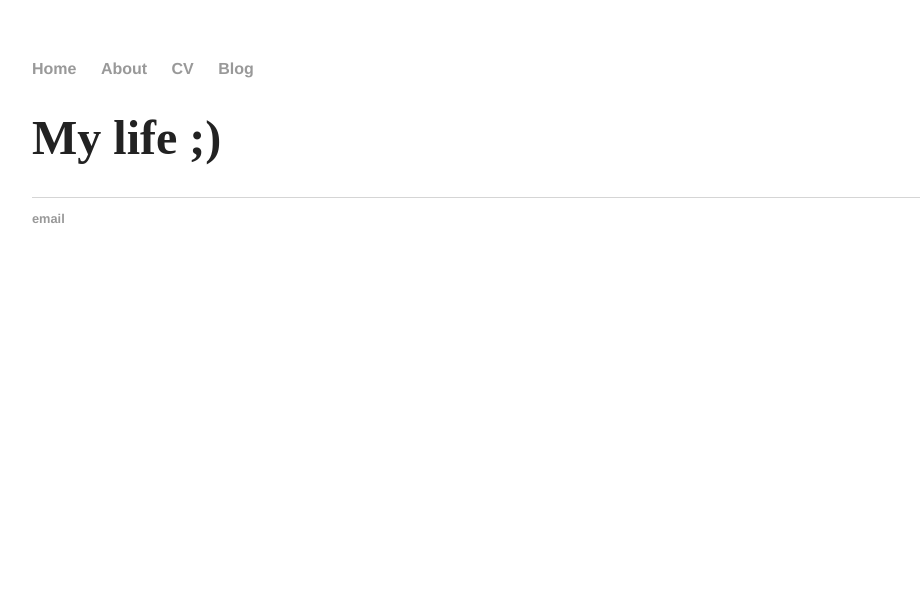
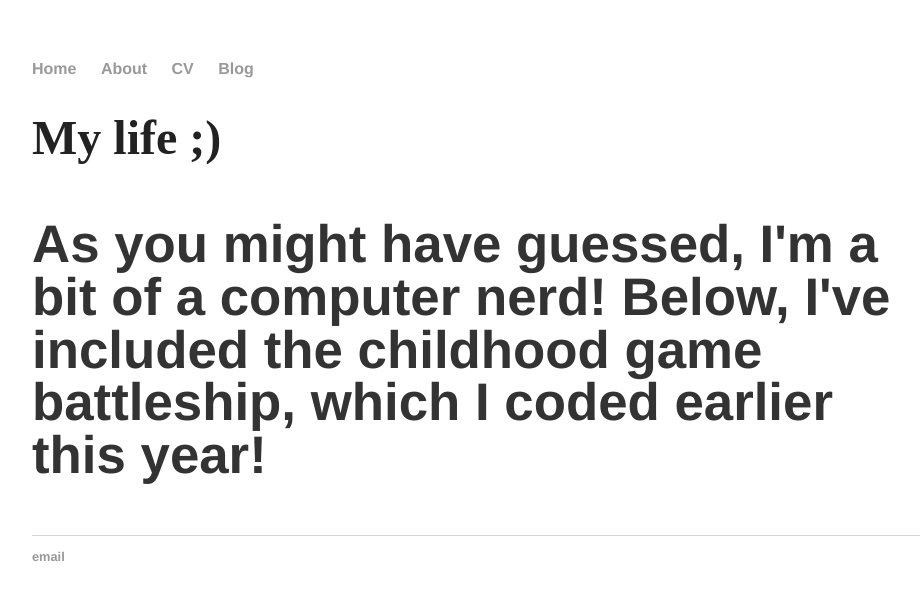
Before and after one commit to fnaqvi2151/fnaqvi2151.github.io, a Jekyll site: the page built from about/index.html, in a window 1280 px wide. Shown: the top 600 px of the page, without its empty margins (160-1080 px from the left). Built offline with Jekyll 4.4.1, drawn with Linux system fonts in a browser that asks for light colours.

Commit message:
Update index.html

```diff
--- a/about/index.html
+++ b/about/index.html
@@ -3,3 +3,4 @@ layout: default
 title: About Me!
 ---
 <h1>My life ;)<h1>
+  <p>As you might have guessed, I'm a bit of a computer nerd! Below, I've included the childhood game battleship, which I coded earlier this year!<p>
```
